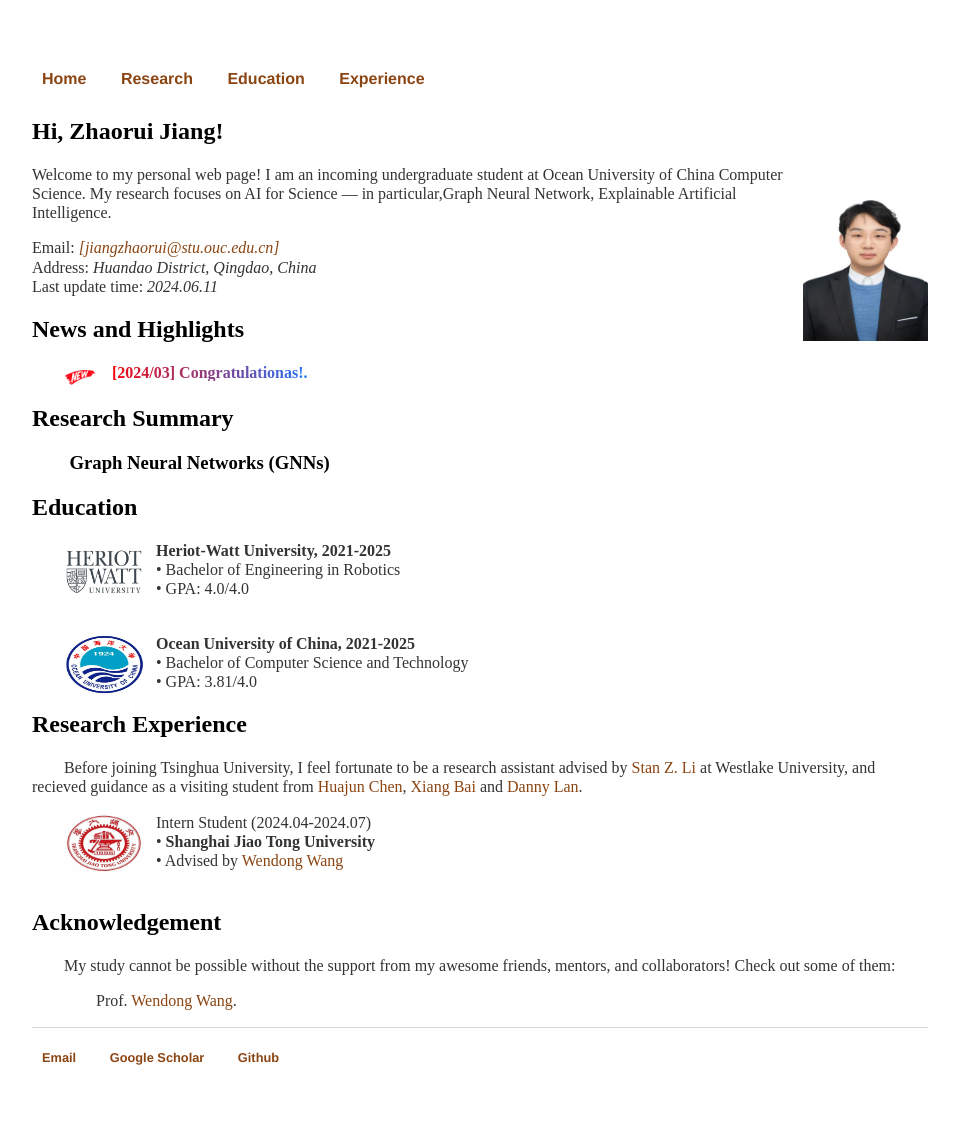
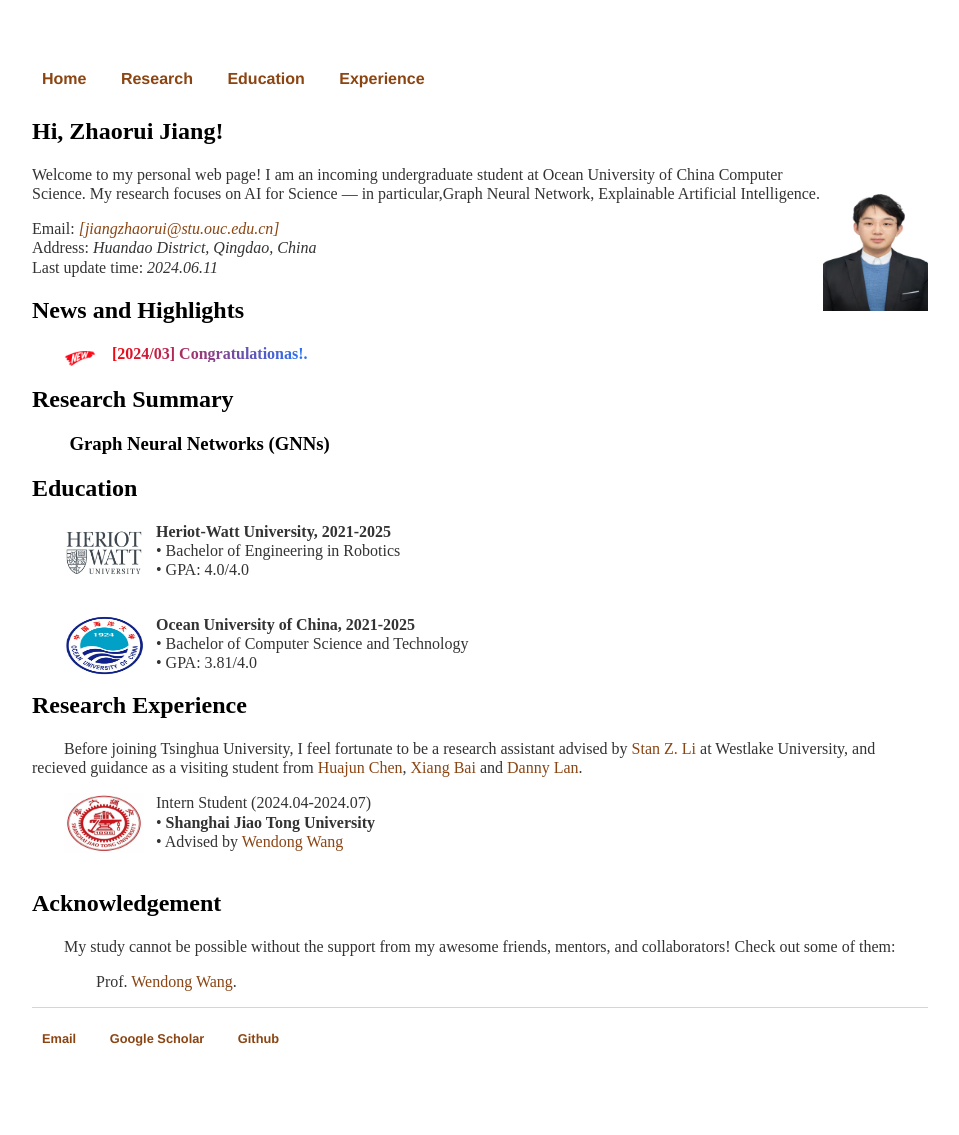
Before and after one commit to zhaorui-bi/zhaorui-bi.github.io, a Jekyll site: the page built from index.html, in a window 1280 px wide. Shown: the whole page, without its empty margins (160-1119 px from the left). Built offline with Jekyll 4.4.1, drawn with Linux system fonts in a browser that asks for light colours.

Commit message:
Update index.html

```diff
--- a/index.html
+++ b/index.html
@@ -4,7 +4,7 @@
 ---
 <div class="blurb">
 	<h2>Hi, Zhaorui Jiang!</h2>
-	<p><img src="/img/person.jpg" align="right" alt="portrait" width="125" height="176"/>Welcome to my personal web page! I am an incoming undergraduate student at Ocean University of China Computer Science. My research focuses on AI for Science — in particular,Graph Neural Network, Explainable Artificial Intelligence. </p>
+	<p><img src="/img/person.jpg" align="right" alt="portrait" width="105" height="146"/>Welcome to my personal web page! I am an incoming undergraduate student at Ocean University of China Computer Science. My research focuses on AI for Science — in particular,Graph Neural Network, Explainable Artificial Intelligence. </p>
 
 	<p>
 		Email: <em><a href="jiangzhaorui@stu.ouc.edu.cn]">[jiangzhaorui@stu.ouc.edu.cn]</a> </em> <br>
```
